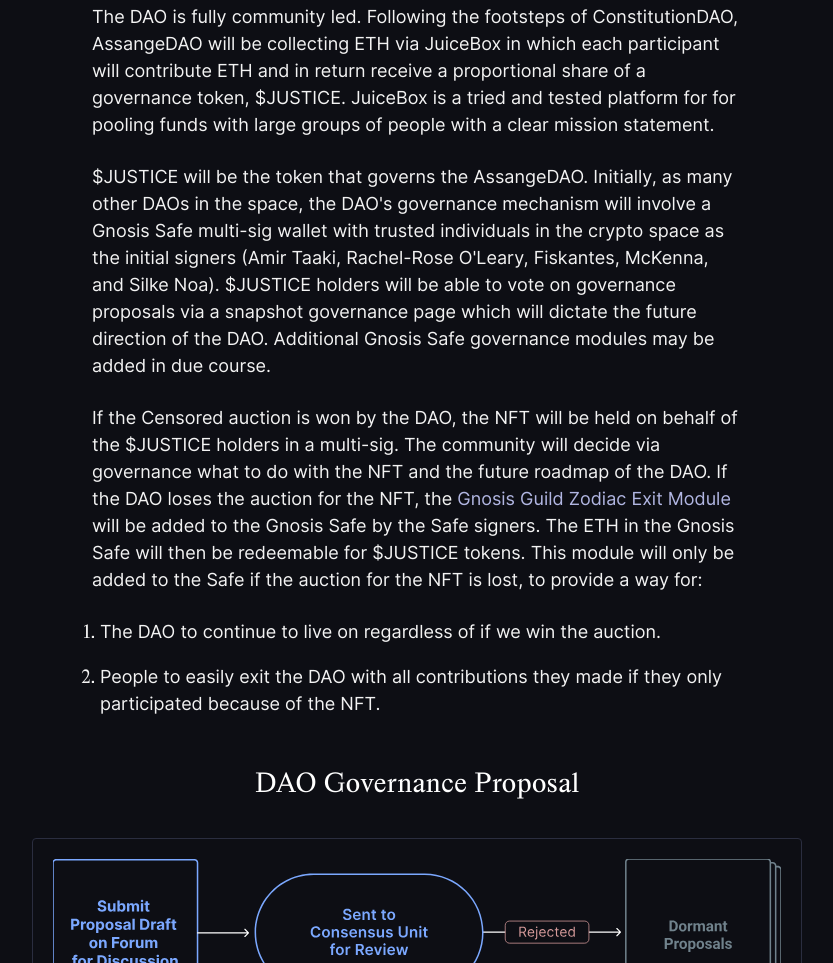
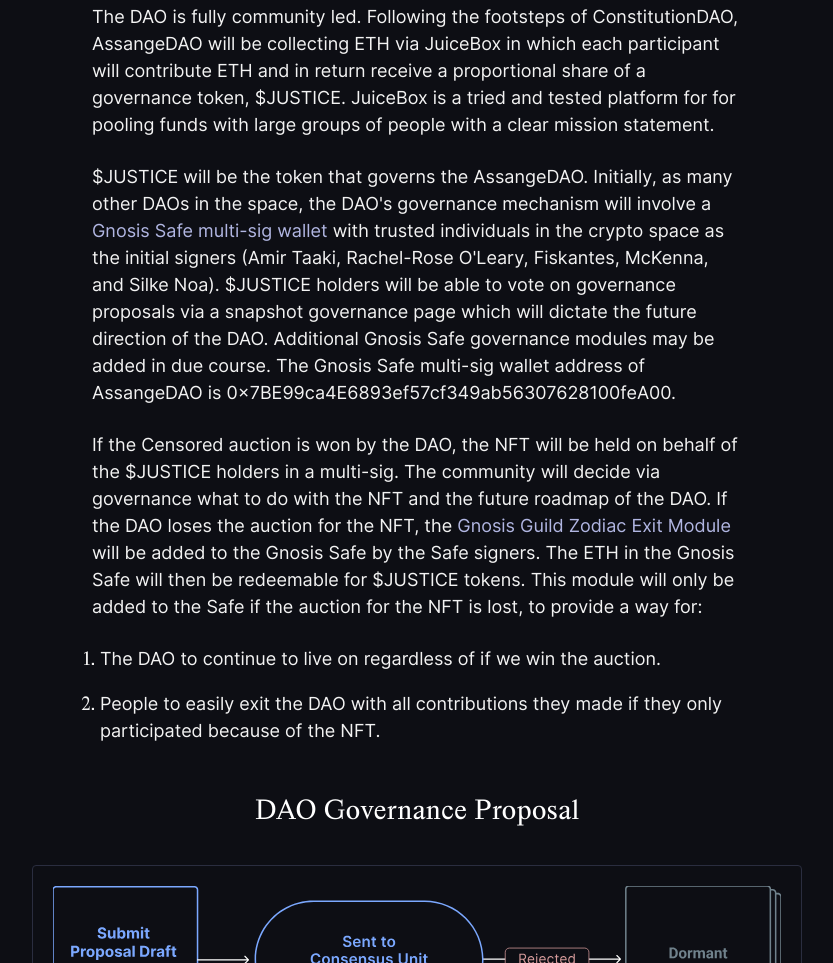
Before and after one commit to AssangeDAO/AssangeDAO.github.io, a plain HTML site: page index.html in a window 1280 px wide. Shown: the part 2538-3501 px from the top of the page, without its empty margins (223-1056 px from the left). Drawn offline with nearby package versions, Linux system fonts and the light colour scheme.

Commit message:
hyperlinked to multi-sig wallet on Gnosis-safe.io
hyperlinked to multi-sig wallet on Gnosis-safe.io

```diff
--- a/index.html
+++ b/index.html
@@ -111,7 +111,7 @@ The DAO is fully community led. Following the footsteps of ConstitutionDAO, Assa
 </p>
 
 <p>
-$JUSTICE will be the token that governs the AssangeDAO. Initially, as many other DAOs in the space, the DAO's governance mechanism will involve a Gnosis Safe multi-sig wallet with trusted individuals in the crypto space as the initial signers (Amir Taaki, Rachel-Rose O'Leary, Fiskantes, McKenna, and Silke Noa). $JUSTICE holders will be able to vote on governance proposals via a snapshot governance page which will dictate the future direction of the DAO. Additional Gnosis Safe governance modules may be added in due course.
+$JUSTICE will be the token that governs the AssangeDAO. Initially, as many other DAOs in the space, the DAO's governance mechanism will involve a <a href="https://gnosis-safe.io/app/eth:0x7BE99ca4E6893ef57cf349ab56307628100feA00/balances">Gnosis Safe multi-sig wallet</a> with trusted individuals in the crypto space as the initial signers (Amir Taaki, Rachel-Rose O'Leary, Fiskantes, McKenna, and Silke Noa). $JUSTICE holders will be able to vote on governance proposals via a snapshot governance page which will dictate the future direction of the DAO. Additional Gnosis Safe governance modules may be added in due course. The Gnosis Safe multi-sig wallet address of AssangeDAO is 0x7BE99ca4E6893ef57cf349ab56307628100feA00.
 </p>
 
 <p>
```
